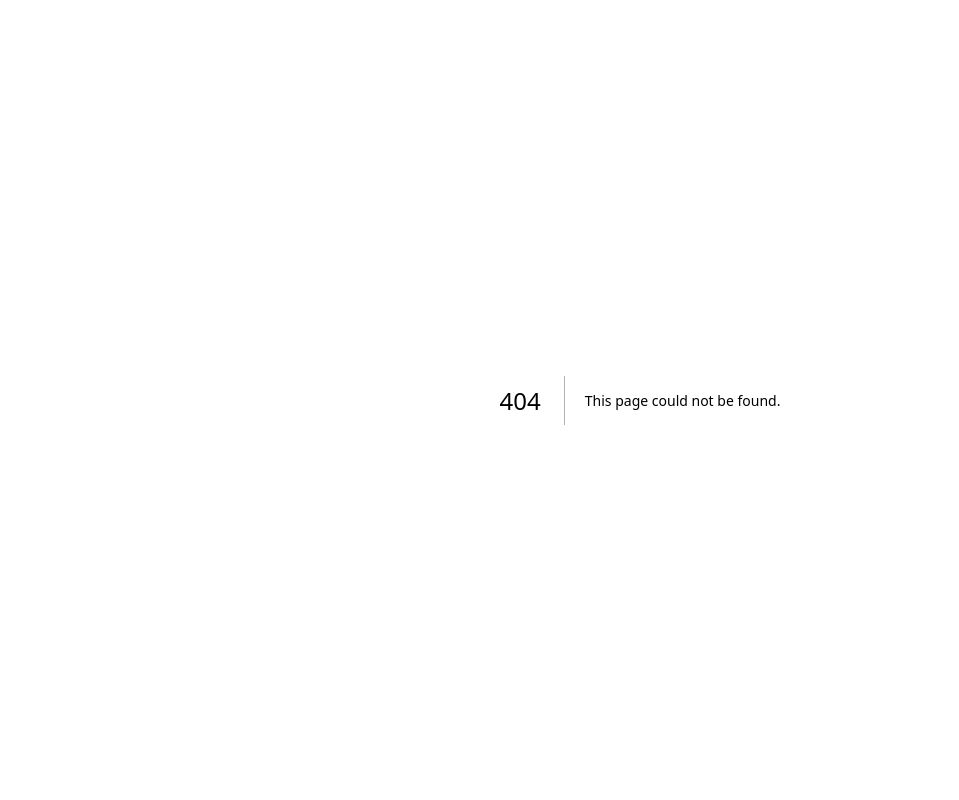
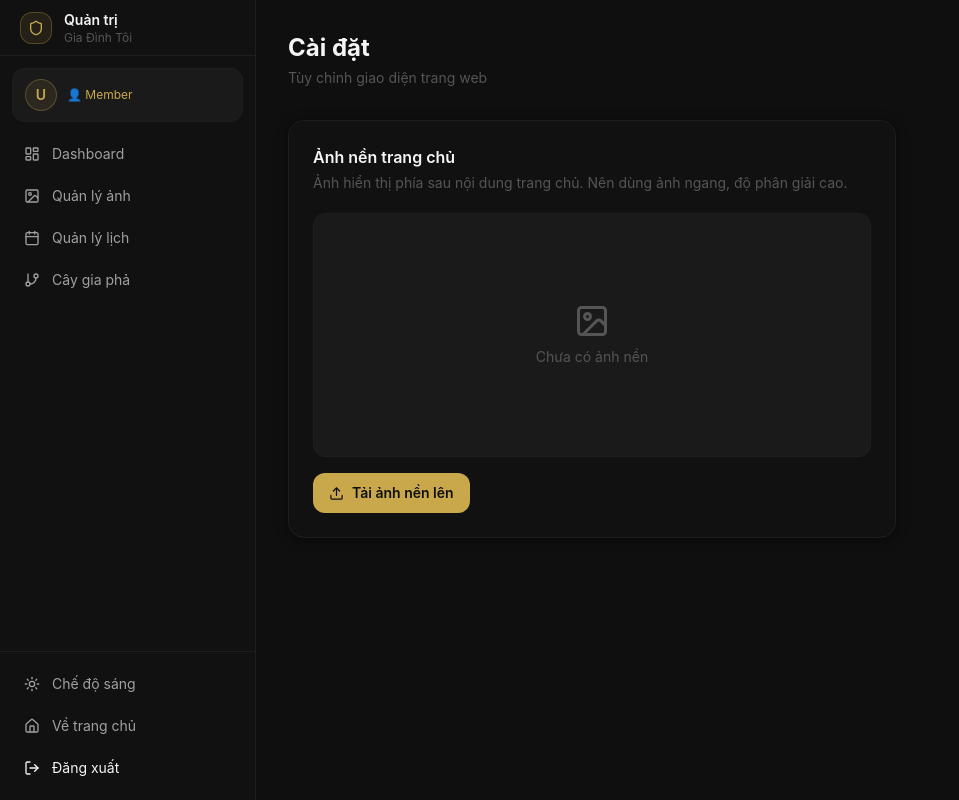
Before and after one commit to quangminhitc-rgb/Ngo-family, a Next.js app: page /admin/settings in a window 1280 px wide. Before the commit this address had no page. Shown: the whole page, without its empty margins (0-959 px from the left). Built offline with nearby package versions, Linux system fonts and the light colour scheme; no server answers; the database is empty; sample sign-in values are in the browser's storage.

Commit message:
Move bg upload to admin settings; fix light mode on all admin pages via CSS overrides

```diff
--- /dev/null
+++ b/src/app/admin/settings/page.tsx
@@ -0,0 +1,117 @@
+'use client'
+
+import { useState, useEffect, useRef } from 'react'
+import { Upload, X, Image as ImageIcon } from 'lucide-react'
+
+export default function AdminSettingsPage() {
+  const [bgUrl, setBgUrl]         = useState<string | null>(null)
+  const [uploading, setUploading] = useState(false)
+  const [clearing, setClearing]   = useState(false)
+  const fileRef                   = useRef<HTMLInputElement>(null)
+
+  useEffect(() => {
+    fetch('/api/settings')
+      .then(r => r.json())
+      .then(d => { if (d.settings?.home_background) setBgUrl(d.settings.home_background) })
+      .catch(() => {})
+  }, [])
+
+  const handleUpload = async (file: File) => {
+    if (!file.type.startsWith('image/')) return
+    setUploading(true)
+    try {
+      const fd = new FormData()
+      fd.append('background', file)
+      const res = await fetch('/api/settings', { method: 'POST', body: fd })
+      const data = await res.json()
+      if (data.url) setBgUrl(data.url)
+    } finally {
+      setUploading(false)
+    }
+  }
+
+  const handleClear = async () => {
+    setClearing(true)
+    try {
+      await fetch('/api/settings', {
+        method: 'POST',
+        headers: { 'Content-Type': 'application/json' },
+        body: JSON.stringify({ home_background: '' }),
+      })
+      setBgUrl(null)
+    } finally {
+      setClearing(false)
+    }
+  }
+
+  return (
+    <div className="p-6 lg:p-8 max-w-2xl">
+      <div className="mb-8">
+        <h1 className="text-2xl font-bold" style={{ color: 'var(--text-1)' }}>Cài đặt</h1>
+        <p className="text-sm mt-1" style={{ color: 'var(--text-3)' }}>Tùy chỉnh giao diện trang web</p>
+      </div>
+
+      {/* Background image card */}
+      <div className="rounded-2xl p-6" style={{ background: 'var(--surface)', border: '1px solid var(--border)', boxShadow: 'var(--shadow)' }}>
+        <h2 className="font-semibold mb-1" style={{ color: 'var(--text-1)' }}>Ảnh nền trang chủ</h2>
+        <p className="text-sm mb-5" style={{ color: 'var(--text-3)' }}>
+          Ảnh hiển thị phía sau nội dung trang chủ. Nên dùng ảnh ngang, độ phân giải cao.
+        </p>
+
+        {/* Preview */}
+        <div className="relative mb-4 rounded-xl overflow-hidden"
+          style={{ aspectRatio: '16/7', background: 'var(--surface-2)', border: '1px solid var(--border)' }}>
+          {bgUrl ? (
+            <>
+              <img src={bgUrl} alt="Background preview" className="w-full h-full object-cover" />
+              <div className="absolute inset-0 bg-black/40 flex items-center justify-center opacity-0 hover:opacity-100 transition-opacity">
+                <span className="text-white text-sm font-medium">Ảnh nền hiện tại</span>
+              </div>
+            </>
+          ) : (
+            <div className="w-full h-full flex flex-col items-center justify-center gap-2">
+              <ImageIcon size={36} style={{ color: 'var(--text-3)' }} />
+              <p className="text-sm" style={{ color: 'var(--text-3)' }}>Chưa có ảnh nền</p>
+            </div>
+          )}
+        </div>
+
+        {/* Action buttons */}
+        <div className="flex gap-3 flex-wrap">
+          <input
+            ref={fileRef}
+            type="file"
+            accept="image/*"
+            className="hidden"
+            onChange={e => e.target.files?.[0] && handleUpload(e.target.files[0])}
+          />
+          <button
+            onClick={() => fileRef.current?.click()}
+            disabled={uploading}
+            className="flex items-center gap-2 px-4 py-2.5 rounded-xl font-semibold text-sm disabled:opacity-60 transition-all"
+            style={{ background: 'var(--accent)', color: '#0f0f0f' }}
+          >
+            {uploading
+              ? <div className="w-4 h-4 border-2 border-black/30 border-t-black/80 rounded-full animate-spin" />
+              : <Upload size={15} />}
+            {bgUrl ? 'Thay ảnh nền' : 'Tải ảnh nền lên'}
+          </button>
+
+          {bgUrl && (
+            <button
+              onClick={handleClear}
+              disabled={clearing}
+              className="flex items-center gap-2 px-4 py-2.5 rounded-xl text-sm disabled:opacity-60 transition-all"
+              style={{ border: '1px solid var(--danger)', color: 'var(--danger)' }}
+            >
+              {clearing
+                ? <div className="w-4 h-4 border-2 rounded-full animate-spin" style={{ borderColor: 'var(--danger)', borderTopColor: 'transparent' }} />
+                : <X size={15} />}
+              Xóa ảnh nền
+            </button>
+          )}
+        </div>
+      </div>
+    </div>
+  )
+}
--- a/src/app/api/settings/route.ts
+++ b/src/app/api/settings/route.ts
@@ -1,9 +1,8 @@
 import { NextRequest, NextResponse } from 'next/server'
-import { writeFile, mkdir } from 'fs/promises'
-import { existsSync } from 'fs'
-import path from 'path'
 import { prisma } from '@/lib/db'
 import { requireAdmin } from '@/lib/auth'
+import { uploadToStorage } from '@/lib/storage'
+import path from 'path'
 
 export async function GET() {
   const rows = await prisma.siteSetting.findMany()
@@ -18,27 +17,23 @@ export async function POST(req: NextRequest) {
     const contentType = req.headers.get('content-type') ?? ''
 
     if (contentType.includes('multipart/form-data')) {
-      // Upload background image
       const formData = await req.formData()
       const file = formData.get('background') as File | null
       if (!file) return NextResponse.json({ error: 'Thiếu file' }, { status: 400 })
       if (!file.type.startsWith('image/')) return NextResponse.json({ error: 'Chỉ chấp nhận ảnh' }, { status: 400 })
 
-      const uploadsDir = path.join(process.cwd(), 'public', 'uploads')
-      if (!existsSync(uploadsDir)) await mkdir(uploadsDir, { recursive: true })
-
       const ext = path.extname(file.name) || '.jpg'
       const filename = `bg-${Date.now()}${ext}`
-      await writeFile(path.join(uploadsDir, filename), Buffer.from(await file.arrayBuffer()))
+      const buffer = Buffer.from(await file.arrayBuffer())
+      const url = await uploadToStorage('backgrounds', filename, buffer, file.type)
 
       await prisma.siteSetting.upsert({
         where: { key: 'home_background' },
-        update: { value: `/uploads/${filename}` },
-        create: { key: 'home_background', value: `/uploads/${filename}` },
+        update: { value: url },
+        create: { key: 'home_background', value: url },
       })
-      return NextResponse.json({ url: `/uploads/${filename}` })
+      return NextResponse.json({ url })
     } else {
-      // JSON settings update
       const body = await req.json()
       const results: Record<string, string> = {}
       for (const [key, value] of Object.entries(body)) {
--- a/src/app/globals.css
+++ b/src/app/globals.css
@@ -93,9 +93,54 @@ body {
 .animate-slide-up { animation: slideUp  0.3s  ease-out; }
 .animate-slide-in { animation: slideInL 0.25s ease-out; }
 
-/* ── [color-scheme] inputs in light mode ── */
+/* ── Light-mode overrides for hardcoded dark Tailwind classes ──────────────────
+   These override arbitrary-value classes used throughout admin/public pages
+   so everything adapts to light mode without rewriting every file.
+   ─────────────────────────────────────────────────────────────────────────── */
+
+/* Text */
+html:not(.dark) .text-white                              { color: var(--text-1) !important; }
+html:not(.dark) .hover\:text-white:hover                 { color: var(--text-1) !important; }
+html:not(.dark) .group:hover .group-hover\:text-white    { color: var(--text-1) !important; }
+html:not(.dark) .text-\[\#666\]    { color: var(--text-3) !important; }
+html:not(.dark) .text-\[\#555\]    { color: var(--text-3) !important; }
+html:not(.dark) .text-\[\#444\]    { color: var(--text-3) !important; }
+html:not(.dark) .text-\[\#333\]    { color: var(--text-3) !important; }
+html:not(.dark) .text-\[\#3a3a3a\] { color: var(--text-3) !important; }
+html:not(.dark) .text-\[\#a0a0a0\] { color: var(--text-2) !important; }
+html:not(.dark) .text-\[\#888\]    { color: var(--text-2) !important; }
+html:not(.dark) .text-\[\#8a8a8a\] { color: var(--text-2) !important; }
+
+/* Backgrounds */
+html:not(.dark) .bg-\[\#0f0f0f\]   { background-color: var(--bg) !important; }
+html:not(.dark) .bg-\[\#0a0a0a\]   { background-color: var(--bg) !important; }
+html:not(.dark) .bg-\[\#111\]      { background-color: var(--surface) !important; }
+html:not(.dark) .bg-\[\#111111\]   { background-color: var(--surface) !important; }
+html:not(.dark) .bg-\[\#1a1a1a\]   { background-color: var(--surface-2) !important; }
+html:not(.dark) .bg-\[\#131320\]   { background-color: var(--surface) !important; }
+html:not(.dark) .bg-\[\#111\]\/97  { background-color: rgba(248,249,250,0.97) !important; }
+html:not(.dark) .hover\:bg-\[\#222\]:hover         { background-color: var(--surface-2) !important; }
+html:not(.dark) .hover\:bg-\[\#1a1a1a\]:hover      { background-color: var(--surface-2) !important; }
+
+/* Borders */
+html:not(.dark) .border-\[\#1a1a1a\]               { border-color: var(--border) !important; }
+html:not(.dark) .border-\[\#1e1e1e\]               { border-color: var(--border) !important; }
+html:not(.dark) .border-\[\#2a2a2a\]               { border-color: var(--border-2) !important; }
+html:not(.dark) .border-\[\#222\]                  { border-color: var(--border) !important; }
+html:not(.dark) .border-\[\#333\]                  { border-color: var(--border-2) !important; }
+html:not(.dark) .hover\:border-\[\#222\]:hover     { border-color: var(--border) !important; }
+html:not(.dark) .hover\:border-\[\#2a2a2a\]:hover  { border-color: var(--border-2) !important; }
+html:not(.dark) .hover\:border-\[\#333\]:hover     { border-color: var(--border-2) !important; }
+
+/* Placeholder */
+html:not(.dark) .placeholder-\[\#444\]::placeholder { color: var(--text-3) !important; }
+
+/* Date/time inputs */
 html:not(.dark) input[type="date"],
-html:not(.dark) input[type="time"] { color-scheme: light; }
+html:not(.dark) input[type="time"] { color-scheme: light !important; }
+
+/* Tailwind arbitrary color-scheme class override */
+html:not(.dark) .\[color-scheme\:dark\] { color-scheme: light !important; }
 
 /* ── Family tree ── */
 .family-tree-line { stroke: var(--border-2); stroke-width: 1.5; fill: none; }
--- a/src/app/page.tsx
+++ b/src/app/page.tsx
@@ -1,10 +1,9 @@
 'use client'
 
-import { useState, useEffect, useRef } from 'react'
+import { useState, useEffect } from 'react'
 import Link from 'next/link'
-import { useSession } from 'next-auth/react'
 import { Navbar } from '@/components/ui/Navbar'
-import { Image as ImageIcon, Calendar, GitBranch, ArrowRight, Heart, Upload, X, PartyPopper } from 'lucide-react'
+import { Image as ImageIcon, Calendar, GitBranch, ArrowRight, Heart, PartyPopper } from 'lucide-react'
 
 interface BirthdayEvent {
   id: string
@@ -14,13 +13,8 @@ interface BirthdayEvent {
 
 export default function HomePage() {
   const appName = process.env.NEXT_PUBLIC_APP_NAME ?? 'Gia Đình Tôi'
-  const { data: session } = useSession()
-  const isAdmin = session?.user?.role === 'admin'
 
   const [bgUrl, setBgUrl] = useState<string | null>(null)
-  const [uploadingBg, setUploadingBg] = useState(false)
-  const bgInputRef = useRef<HTMLInputElement>(null)
-
   const [birthdays, setBirthdays] = useState<BirthdayEvent[]>([])
   const [showBirthdayPopup, setShowBirthdayPopup] = useState(false)
 
@@ -50,20 +44,6 @@ export default function HomePage() {
       .catch(() => {})
   }, [])
 
-  const handleBgUpload = async (file: File) => {
-    if (!file.type.startsWith('image/')) return
-    setUploadingBg(true)
-    try {
-      const fd = new FormData()
-      fd.append('background', file)
-      const res = await fetch('/api/settings', { method: 'POST', body: fd })
-      const data = await res.json()
-      if (data.url) setBgUrl(data.url)
-    } finally {
-      setUploadingBg(false)
-    }
-  }
-
   const features = [
     { icon: ImageIcon, title: 'Album Ảnh',     description: 'Lưu giữ khoảnh khắc đáng nhớ qua từng năm tháng.', href: '/album',    color: '#c9a84c' },
     { icon: Calendar,  title: 'Lịch Gia Đình', description: 'Sinh nhật, kỷ niệm và những ngày đặc biệt.',       href: '/calendar', color: '#52a852' },
@@ -81,23 +61,6 @@ export default function HomePage() {
         </div>
       )}
 
-      {/* Admin: upload background */}
-      {isAdmin && (
-        <div className="fixed bottom-6 right-6 z-50">
-          <input ref={bgInputRef} type="file" accept="image/*" className="hidden"
-            onChange={e => e.target.files?.[0] && handleBgUpload(e.target.files[0])} />
-          <button onClick={() => bgInputRef.current?.click()} disabled={uploadingBg}
-            className="flex items-center gap-2 px-3 py-2 rounded-xl text-xs font-medium transition-all disabled:opacity-50"
-            style={{ background: 'var(--surface)', border: '1px solid var(--border)', color: 'var(--text-2)' }}
-          >
-            {uploadingBg
-              ? <div className="w-3.5 h-3.5 border border-[var(--accent)] border-t-transparent rounded-full animate-spin" />
-              : <Upload size={13} />}
-            Đổi nền
-          </button>
-        </div>
-      )}
-
       {/* Birthday Popup */}
       {showBirthdayPopup && birthdays.length > 0 && (
         <div className="fixed inset-0 z-50 flex items-center justify-center p-4 bg-black/60 backdrop-blur-sm animate-fade-in">
@@ -111,7 +74,8 @@ export default function HomePage() {
             </div>
             <div className="space-y-2 my-4">
               {birthdays.map(ev => (
-                <div key={ev.id} className="px-4 py-2.5 rounded-xl" style={{ background: 'var(--accent-bg)', border: '1px solid var(--accent-bd)' }}>
+                <div key={ev.id} className="px-4 py-2.5 rounded-xl"
+                  style={{ background: 'var(--accent-bg)', border: '1px solid var(--accent-bd)' }}>
                   <p className="font-semibold" style={{ color: 'var(--text-1)' }}>{ev.title}</p>
                   <p className="text-sm mt-0.5" style={{ color: 'var(--accent)' }}>Chúc mừng sinh nhật! 🎉</p>
                 </div>
@@ -161,11 +125,7 @@ export default function HomePage() {
             {features.map(({ icon: Icon, title, description, href, color }) => (
               <Link key={href} href={href}
                 className="group p-7 rounded-2xl transition-all duration-300 hover:-translate-y-1"
-                style={{
-                  background: 'var(--surface)',
-                  border: '1px solid var(--border)',
-                  boxShadow: 'var(--shadow)',
-                }}
+                style={{ background: 'var(--surface)', border: '1px solid var(--border)', boxShadow: 'var(--shadow)' }}
               >
                 <div className="w-11 h-11 rounded-xl flex items-center justify-center mb-4"
                   style={{ backgroundColor: `${color}18`, border: `1px solid ${color}35` }}>
--- a/src/components/admin/AdminSidebar.tsx
+++ b/src/components/admin/AdminSidebar.tsx
@@ -6,7 +6,7 @@ import { usePathname, useRouter } from 'next/navigation'
 import { signOut, useSession } from 'next-auth/react'
 import {
   LayoutDashboard, Image, Calendar, Users, LogOut,
-  Home, ChevronRight, Shield, GitBranch, Menu, X, Sun, Moon,
+  Home, ChevronRight, Shield, GitBranch, Menu, X, Sun, Moon, Settings,
 } from 'lucide-react'
 import { useTheme } from '@/lib/theme'
 
@@ -15,7 +15,8 @@ const adminLinks = [
   { href: '/admin/photos',    label: 'Quản lý ảnh',  icon: Image },
   { href: '/admin/calendar',  label: 'Quản lý lịch', icon: Calendar },
   { href: '/admin/family',    label: 'Cây gia phả',   icon: GitBranch },
-  { href: '/admin/accounts',  label: 'Tài khoản',    icon: Users, adminOnly: true },
+  { href: '/admin/accounts',  label: 'Tài khoản',    icon: Users,     adminOnly: true },
+  { href: '/admin/settings',  label: 'Cài đặt',      icon: Settings,  adminOnly: true },
 ]
 
 export function AdminSidebar() {
--- a/src/lib/storage.ts
+++ b/src/lib/storage.ts
@@ -10,7 +10,7 @@ function getSupabase() {
 }
 
 export async function uploadToStorage(
-  folder: 'photos' | 'members',
+  folder: 'photos' | 'members' | 'backgrounds',
   filename: string,
   buffer: Buffer,
   contentType: string,
```
